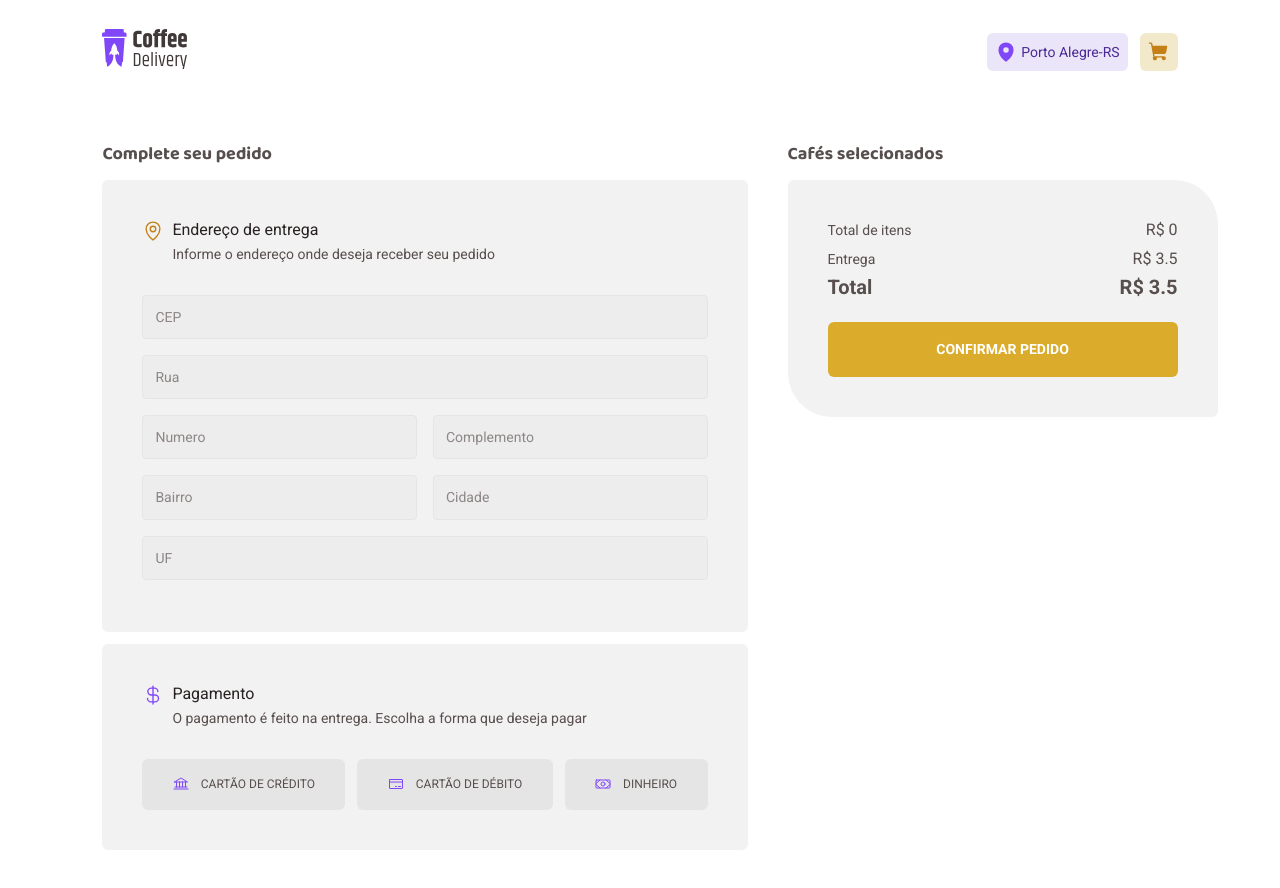
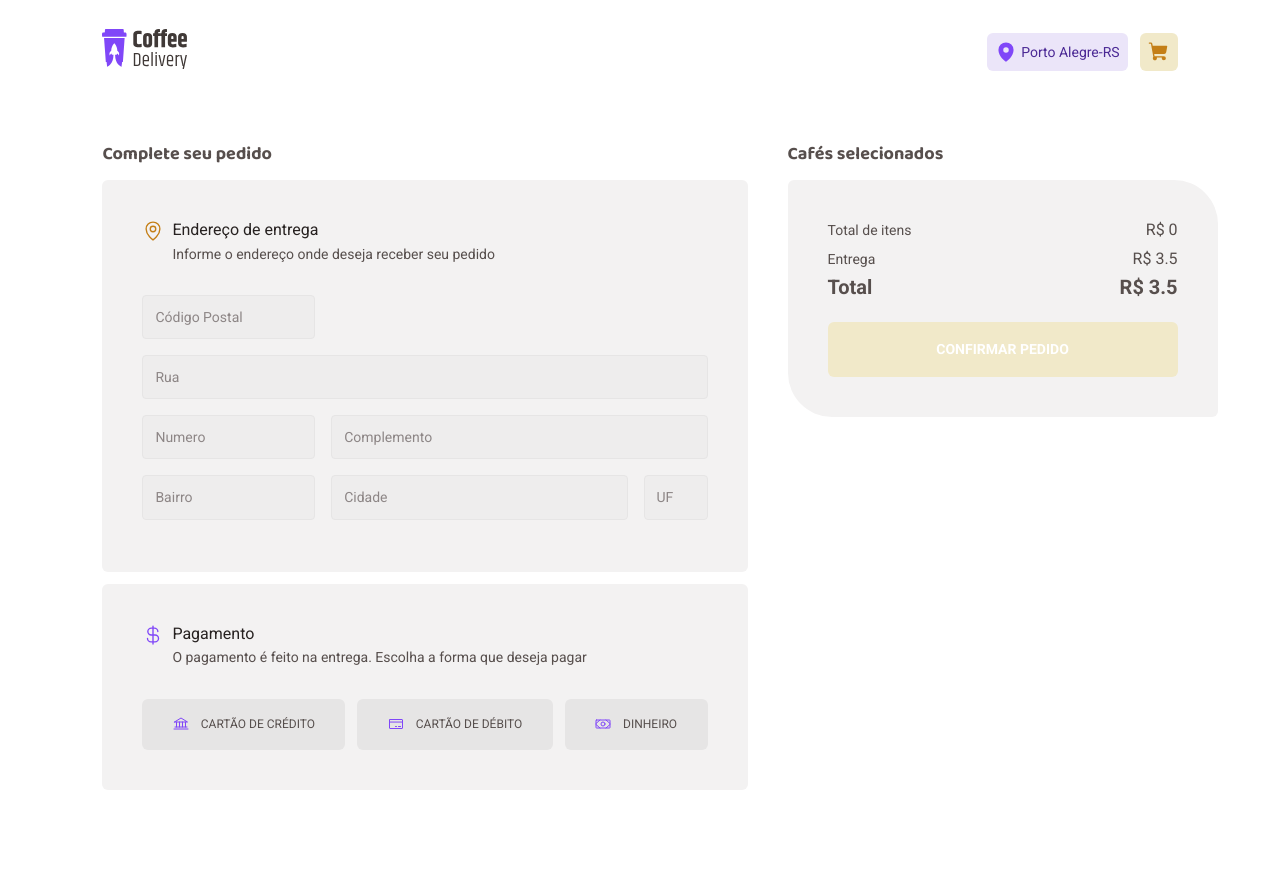
Before and after one commit to m4cm3nz/coffee-delivery-react-ts, a React (Vite) app: page /checkout in a window 1280 px wide. Shown: the top 888 px of the page. After the commit the page ends 850 px from the top, so only its background shows below. Built offline with nearby package versions, Linux system fonts and the light colour scheme.

Commit message:
finalizando

```diff
--- a/src/contexts/CartContext.tsx
+++ b/src/contexts/CartContext.tsx
@@ -8,6 +8,7 @@ import {
 import { useNavigate } from 'react-router-dom'
 import {
   addNewItemAction,
+  clearItemsAction,
   removeItemAction,
   updateItemAmountAction,
 } from '../reducers/cart/actions'
@@ -22,7 +23,7 @@ export interface Item {
 }
 
 interface Address {
-  cep: string
+  postalCode: string
   street: string
   number: string
   complement?: string
@@ -99,10 +100,15 @@ export function CartContextProvider({ children }: CartContextProviderProps) {
 
   function confirmCheckout(data: Address) {
     setAddress(data)
+
     console.log(data)
     console.log(paymentMethod)
     console.log(items)
+
     navigate('/order-confirmed')
+
+    dispach(clearItemsAction())
+    setPaymentMethod(undefined)
   }
 
   function selectPaymentMethod(type: PaymentMethodKeys) {
@@ -111,14 +117,21 @@ export function CartContextProvider({ children }: CartContextProviderProps) {
 
   function getDeliveryAddress(address: Address | undefined) {
     if (address) {
-      const { street, number, cep, city, neighborhood, complement, state } =
-        address
+      const {
+        street,
+        number,
+        postalCode,
+        city,
+        neighborhood,
+        complement,
+        state,
+      } = address
 
       return `${
         complement
           ? `${street}, ${number}, ${complement}`
           : `${street}, ${number}`
-      } - ${cep} - ${neighborhood} - ${city}, ${state}`
+      } - ${postalCode} - ${neighborhood} - ${city}, ${state}`
     }
   }
 
--- a/src/pages/Checkout/components/AddressInfo/index.tsx
+++ b/src/pages/Checkout/components/AddressInfo/index.tsx
@@ -1,9 +1,17 @@
 import { MapPin } from 'phosphor-react'
+import { FormEvent, useCallback } from 'react'
 import { useFormContext } from 'react-hook-form'
 import { Input, SectionContainer } from './styles'
 
 export function AddressInfo() {
   const { register } = useFormContext()
+
+  const handleCEPKeyUp = useCallback((e: FormEvent<HTMLInputElement>) => {
+    e.currentTarget.maxLength = 10
+    e.currentTarget.value = e.currentTarget.value
+      .replace(/\D/g, '')
+      .replace(/^(\d{2})(\d{3})(\d)/, '$1.$2-$3')
+  }, [])
 
   return (
     <SectionContainer>
@@ -16,12 +24,12 @@ export function AddressInfo() {
       </header>
       <fieldset>
         <Input
-          id="cep"
+          id="postal-code"
           type="text"
-          maxLength={8}
-          placeholder="CEP"
-          title="cep"
-          {...register('cep')}
+          placeholder="Código Postal"
+          title="código postal"
+          onKeyUp={handleCEPKeyUp}
+          {...register('postalCode')}
         />
         <Input
           id="street"
@@ -69,7 +77,7 @@ export function AddressInfo() {
           <Input
             id="state"
             type="text"
-            maxLength={20}
+            maxLength={2}
             placeholder="UF"
             title="estado"
             {...register('state')}
--- a/src/pages/Checkout/components/AddressInfo/styles.ts
+++ b/src/pages/Checkout/components/AddressInfo/styles.ts
@@ -53,6 +53,25 @@ export const SectionContainer = styled.section`
       gap: 1rem;
     }
   }
+
+  #postal-code {
+    width: 10.8rem;
+  }
+
+  #number {
+    flex: 0;
+    width: 10.8rem;
+  }
+
+  #neighborhood {
+    flex: 0;
+    width: 10.8rem;
+  }
+
+  #state {
+    flex: 0;
+    width: 4rem;
+  }
 `
 
 export const Input = styled.input`
--- a/src/pages/Checkout/components/Cart/index.tsx
+++ b/src/pages/Checkout/components/Cart/index.tsx
@@ -5,8 +5,18 @@ import { CartItem } from '../CartItem'
 import { Button, CartContainer } from './styles'
 
 export function Cart() {
-  const { items, subTotal, deliveryTax, total, removeItem, updateItemAmount } =
-    useContext(CartContext)
+  const {
+    items,
+    subTotal,
+    deliveryTax,
+    total,
+    paymentMethod,
+    removeItem,
+    updateItemAmount,
+  } = useContext(CartContext)
+
+  const requireUserInteraction =
+    paymentMethod === undefined || items.length === 0
 
   return (
     <CartContainer>
@@ -35,7 +45,9 @@ export function Cart() {
           <strong>Total</strong>
           <strong>R$ {total}</strong>
         </div>
-        <Button type="submit">Confirmar Pedido</Button>
+        <Button type="submit" disabled={requireUserInteraction}>
+          Confirmar Pedido
+        </Button>
       </footer>
     </CartContainer>
   )
--- a/src/pages/Checkout/components/Cart/styles.ts
+++ b/src/pages/Checkout/components/Cart/styles.ts
@@ -61,7 +61,11 @@ export const Button = styled.button`
 
   line-height: 160%;
 
-  :hover {
+  :disabled {
+    background: ${(props) => props.theme['yelloW-light']};
+  }
+
+  :not(:disabled):hover {
     background: ${(props) => props.theme['yellow-dark']};
     cursor: pointer;
   }
--- a/src/pages/Checkout/index.tsx
+++ b/src/pages/Checkout/index.tsx
@@ -9,7 +9,7 @@ import { useContext } from 'react'
 import { CartContext } from '../../contexts/CartContext'
 
 const checkoutValidationSchema = zod.object({
-  cep: zod.string().min(8, 'Preencha o cep').max(8),
+  postalCode: zod.string().min(10, 'Preencha o código postal').max(10),
   street: zod.string().min(5).max(120),
   number: zod.string().min(1).max(20),
   neighborhood: zod.string().min(5).max(60),
@@ -25,7 +25,7 @@ export function Checkout() {
   const checkoutFrom = useForm<CheckoutFromData>({
     resolver: zodResolver(checkoutValidationSchema),
     defaultValues: {
-      cep: '',
+      postalCode: '',
       street: '',
       number: '',
       neighborhood: '',
--- a/src/reducers/cart/actions.ts
+++ b/src/reducers/cart/actions.ts
@@ -4,6 +4,7 @@ export enum ActionTypes {
   ADD_NEW_ITEM = 'ADD_NEW_ITEM',
   REMOVE_ITEM = 'REMOVE_ITEM',
   UPDATE_AMOUNT = 'UPDATE_AMOUNT',
+  CLEAR_ITEMS = 'CLEAR_ITEMS',
 }
 
 export function addNewItemAction(newItem: Item) {
@@ -33,3 +34,9 @@ export function updateItemAmountAction(itemId: string, value: number) {
     },
   }
 }
+
+export function clearItemsAction() {
+  return {
+    type: ActionTypes.CLEAR_ITEMS,
+  }
+}
--- a/src/reducers/cart/reducer.ts
+++ b/src/reducers/cart/reducer.ts
@@ -26,7 +26,10 @@ export function cartReducer(state: CartState, action: any) {
         )
         draft.items[index].amount = action.payload.value
       })
-
+    case ActionTypes.CLEAR_ITEMS:
+      return produce(state, (draft) => {
+        draft.items = []
+      })
     default:
       return state
   }
```
